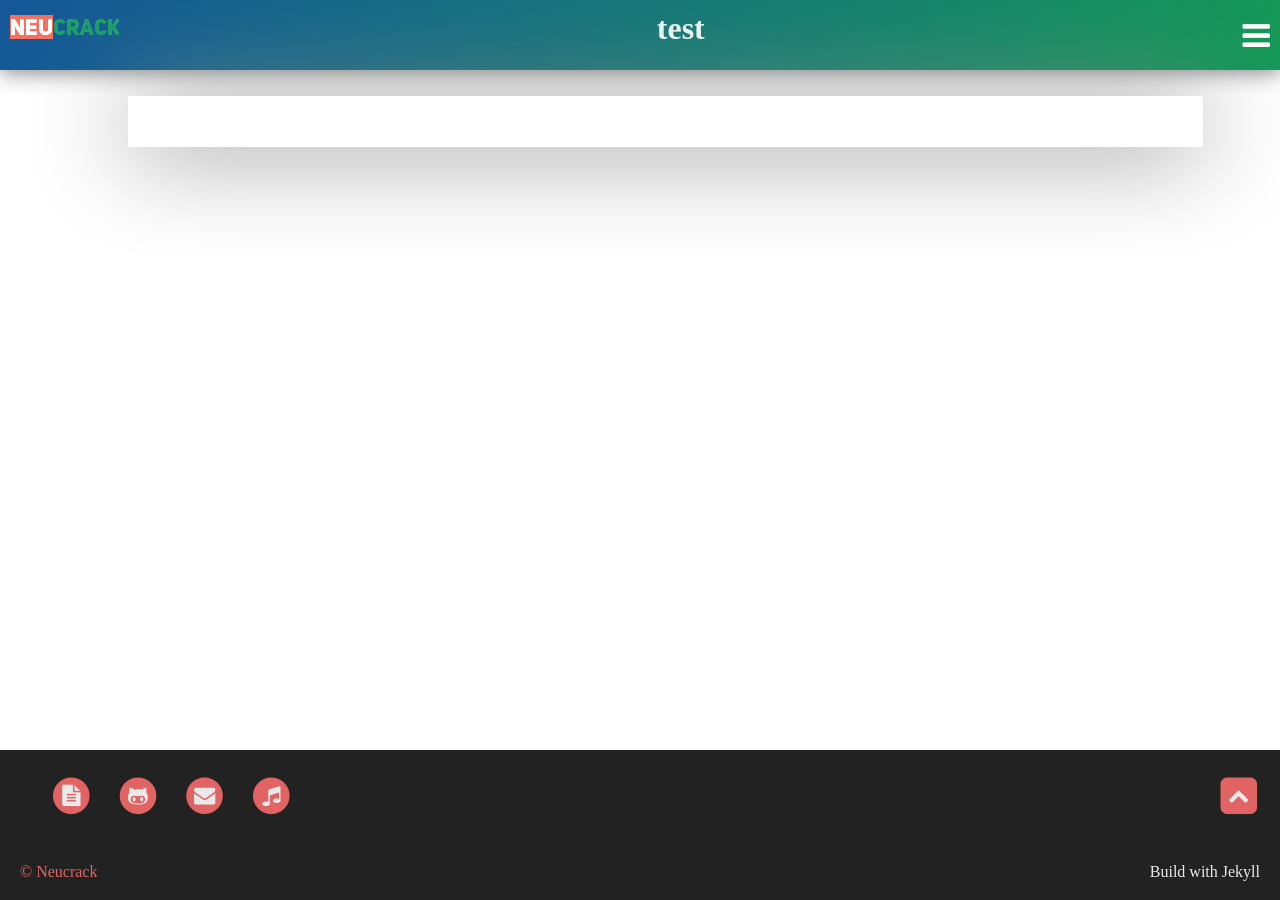
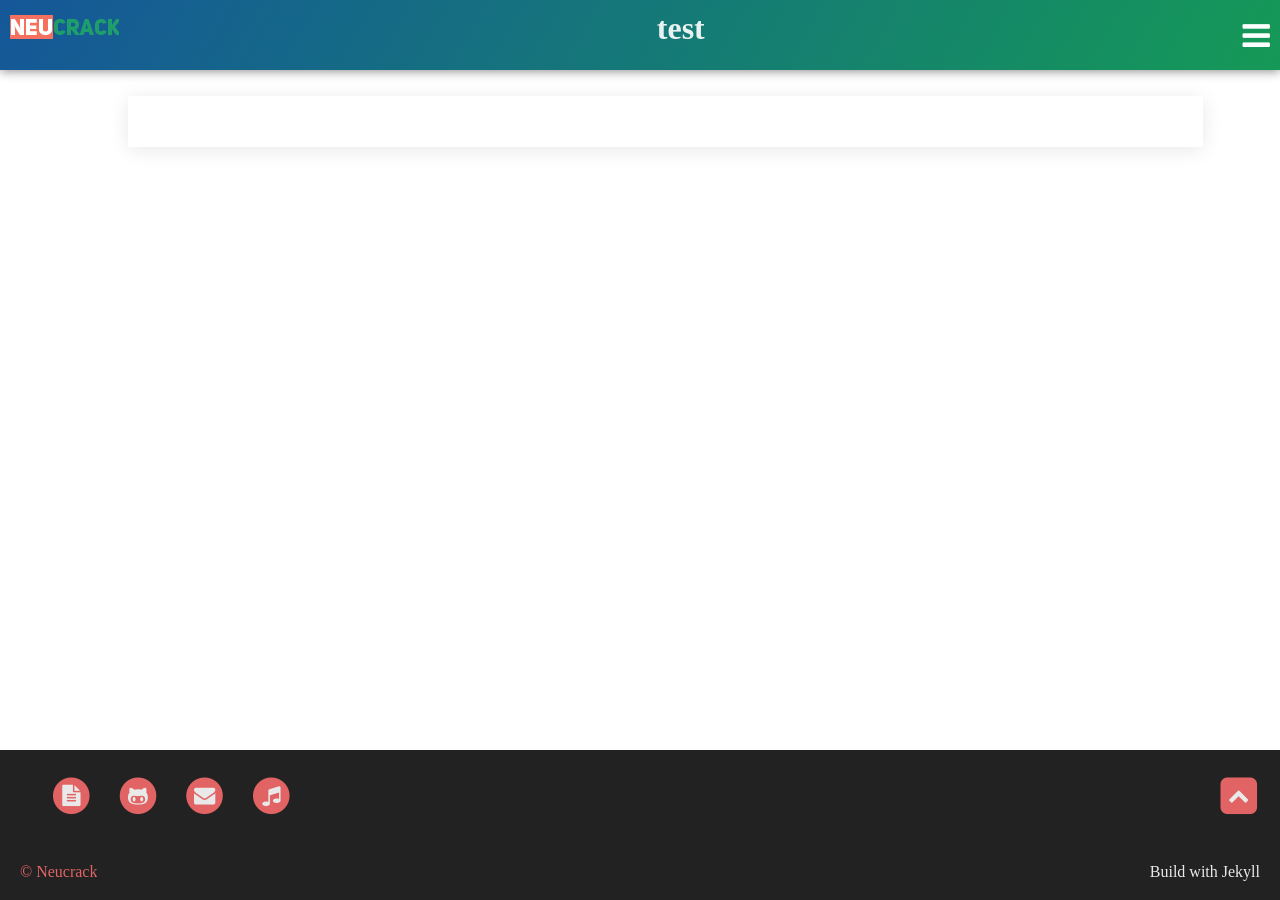
Before and after one commit to Neutree/Neutree.github.io, a Jekyll site: the page built from test.html, in a window 1280 px wide. Built offline with Jekyll 4.4.1, drawn with Linux system fonts in a browser that asks for light colours.

Commit message:
change css

```diff
--- a/assets/stylesheets/main.css
+++ b/assets/stylesheets/main.css
@@ -143,8 +143,8 @@ html,body{
 	padding-right: 10px;
 	min-height: 60px;
 	background: linear-gradient(120deg, #155799, #159957);
-	-moz-box-shadow: 0px 3px 20px #888888; /* 老的 Firefox */
-	box-shadow: 0px 3px 20px #888888;
+	-moz-box-shadow: 0px 1px 10px #888888; /* 老的 Firefox */
+	box-shadow: 0px 1px 10px #888888;
 	display: block;
 }
 .header_top .header_top_item{
@@ -508,7 +508,7 @@ html,body{
 		margin-top: 2%;
 		margin-bottom: 2%;
 		padding: 2%;
-		box-shadow: 0px 3px 100px #888888;
+		box-shadow: 0px 3px 20px 0px #e8e8e8;
 		background-color: #fff;
 	}
 }
@@ -523,7 +523,6 @@ html,body{
 
 .content_wrap img{
 	max-width: 100%;
-	box-shadow: 0px 2px 50px #888888;
 }
 .post_cover_img{
 	text-align: center;
--- a/index.html
+++ b/index.html
@@ -31,7 +31,7 @@
 				<a title="github" href="https://github.com/neutree" >
 				  <img class="logo_link" src="assets/images/github_logo.jpg" >
 				</a>
-				<a title="projects" ="" href="/projects.html" >
+				<a title="projects"  href="/projects.html" >
 				  <img class="logo_link" src="/assets/images/project.jpg">
 				</a>
 				<a title="wangyiyun" href="http://music.163.com/#/user/home?id=42314693" >
```
Also changed, not shown: 1 other file.
